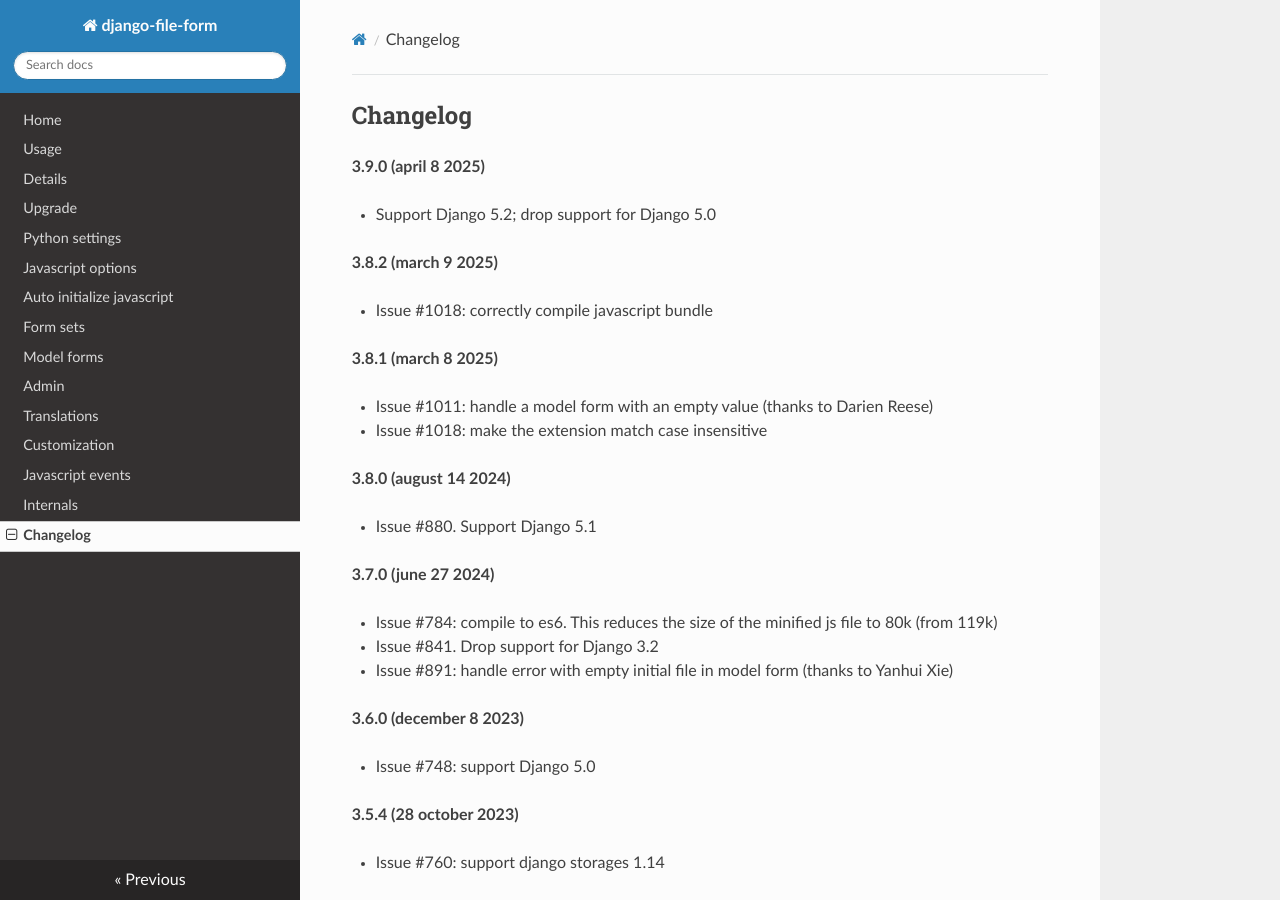
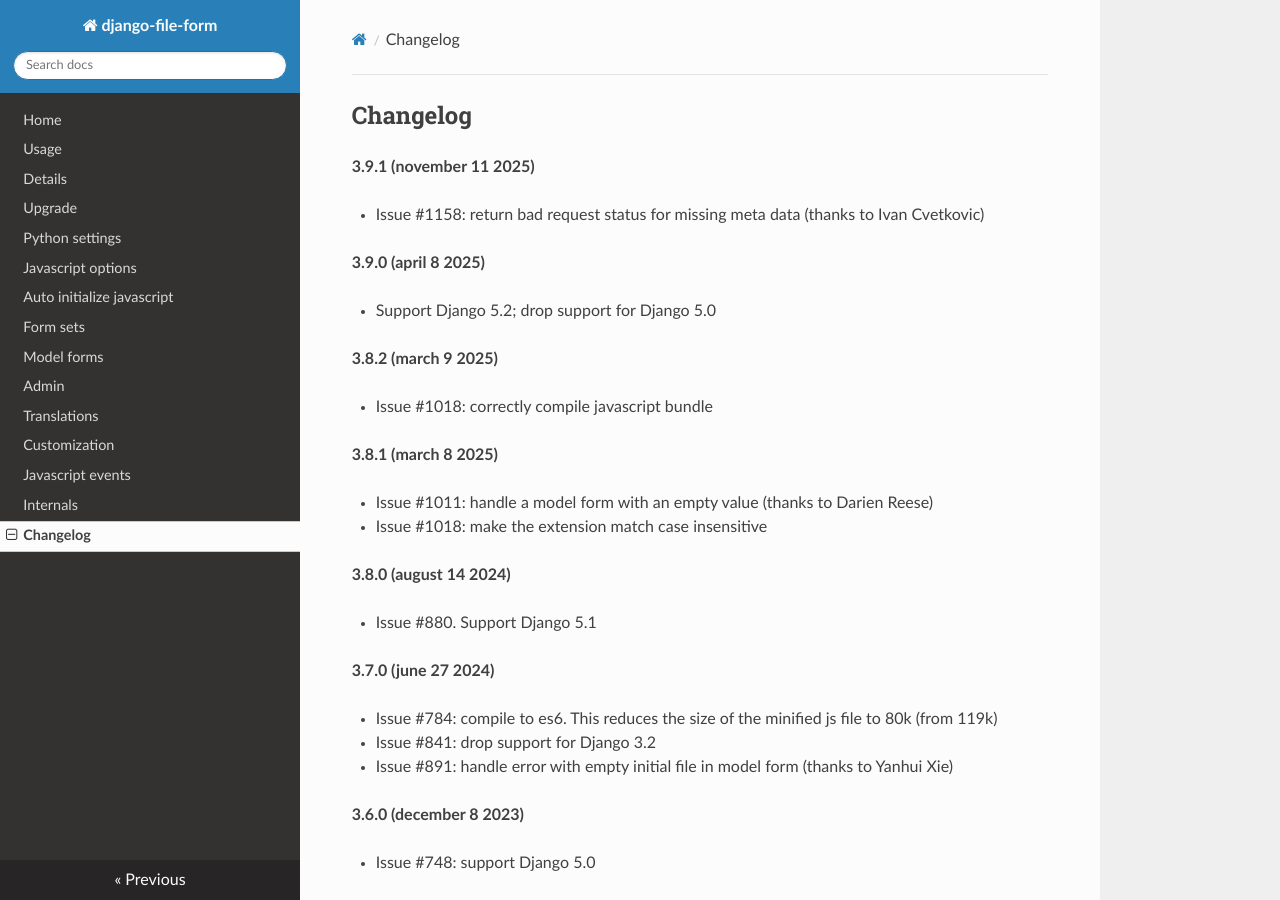
Before and after one commit to mbraak/django-file-form, an MkDocs documentation site: the page built from docs/changelog.md, in a window 1280 px wide and 900 px high. Built offline with MkDocs 1.6.1, drawn with Linux system fonts in a browser that asks for light colours; nearby versions of some CDN libraries.

Commit message:
Use status 400 for missing meta data (#1159)
* Use status 400 for missing meta data

* Update changelog

```diff
--- a/docs/changelog.md
+++ b/docs/changelog.md
@@ -1,4 +1,8 @@
 ## Changelog
+
+**3.9.1 (november 11 2025)**
+
+- Issue #1158: return bad request status for missing meta data (thanks to Ivan Cvetkovic)
 
 **3.9.0 (april 8 2025)**
 
@@ -20,7 +24,7 @@
 **3.7.0 (june 27 2024)**
 
 - Issue #784: compile to es6. This reduces the size of the minified js file to 80k (from 119k)
-- Issue #841. Drop support for Django 3.2
+- Issue #841: drop support for Django 3.2
 - Issue #891: handle error with empty initial file in model form (thanks to Yanhui Xie)
 
 **3.6.0 (december 8 2023)**
```
Also changed, not shown: 2 other files.
